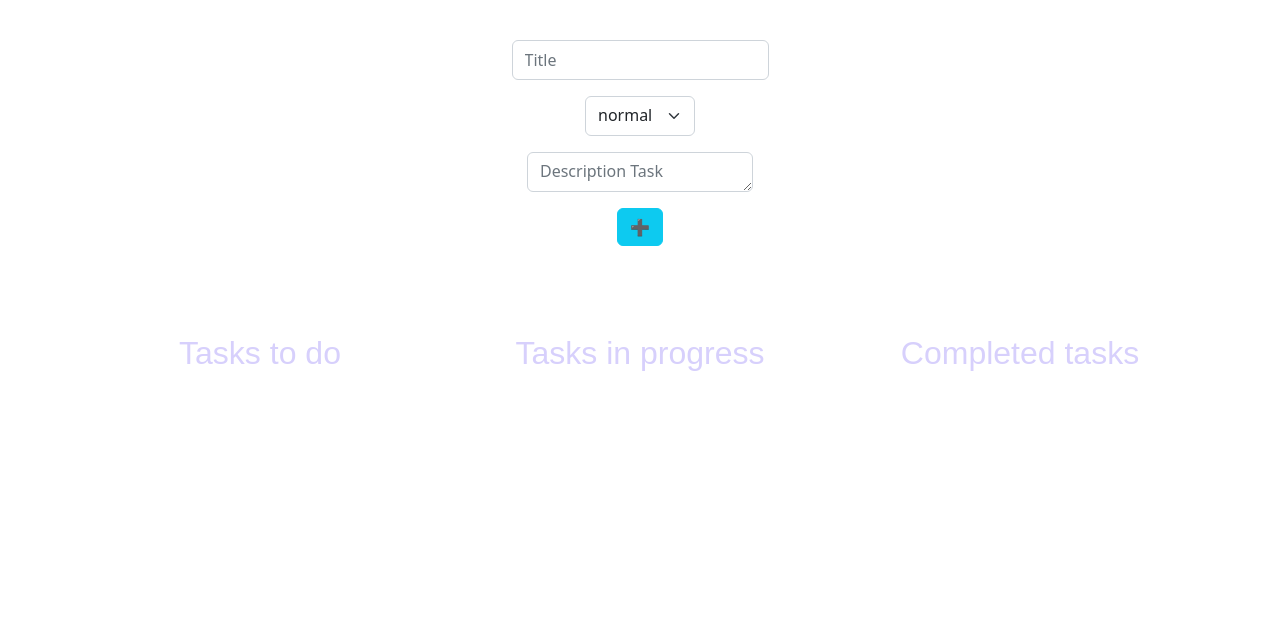
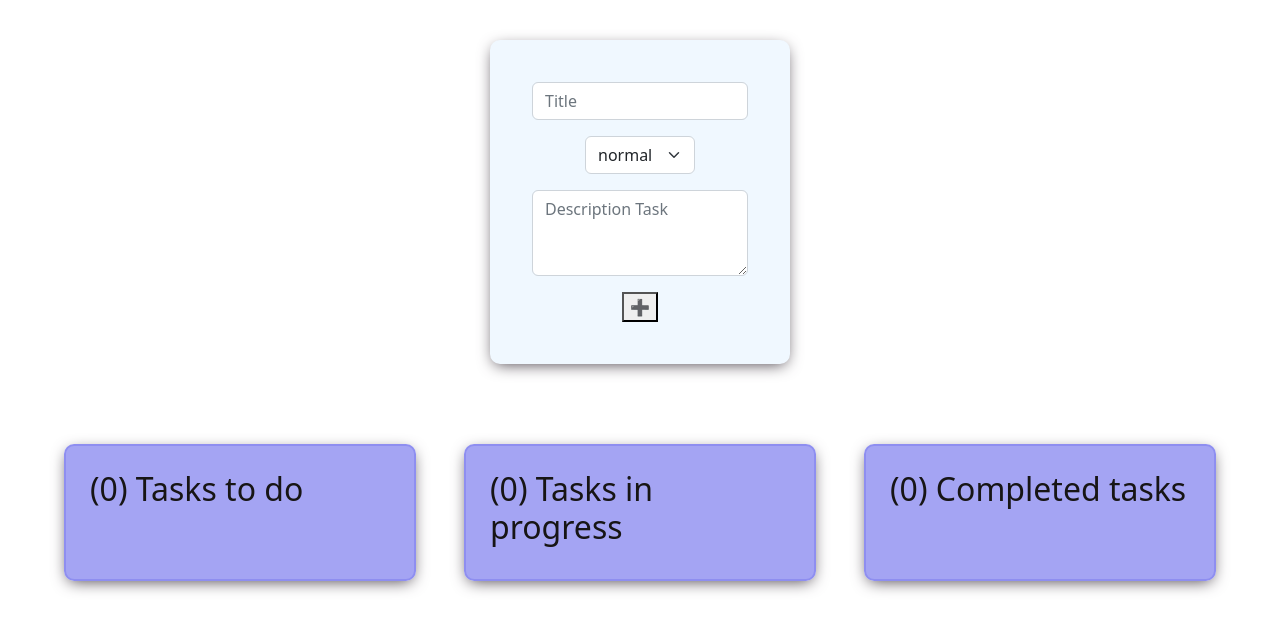
Before and after one commit to MoiFran/TaskManager, a React (Vite) app: page / in a window 1280 px wide. Shown: the top 632 px of the page. Built offline with nearby package versions, Linux system fonts and the light colour scheme.

Commit message:
new styles and date post

```diff
--- a/src/components/TaskDone.jsx
+++ b/src/components/TaskDone.jsx
@@ -3,8 +3,8 @@ import { TaskDoneItem } from "./TaskDoneItem";
 
 export const TaskDone = ({ doneTask, deleteTaskDone }) => {
   return (
-    <div className="task-container">
-      <h2>Completed tasks</h2>
+    <div className="task-block-container">
+      <h2> ({doneTask.length}) Completed tasks</h2>
       {doneTask.map((doneTask) => {
         return (
           <TaskDoneItem
--- a/src/components/TaskDoneItem.jsx
+++ b/src/components/TaskDoneItem.jsx
@@ -13,15 +13,18 @@ export const TaskDoneItem = ({ doneTask, deleteTaskDone }) => {
       <Card style={{ width: "18rem" }} className="card-item">
         <Card.Body>
           <Card.Title>
-            {doneTask.title}{" "}
+            <h4>Title</h4> {doneTask.title}
             <button className="btn-delete-done" onClick={deleteTask}>
               ❌
             </button>
           </Card.Title>
+          <Card.Text>
+            <h5>Description: </h5>
+            {doneTask.description}
+          </Card.Text>
           <Card.Subtitle className="mb-2 text-muted">
-            {moment().format("YYYY-MM-DD")}
+            Done Date: {moment().format("YYYY-MM-DD  HH:mm:ss")}
           </Card.Subtitle>
-          <Card.Text>{doneTask.description}</Card.Text>
         </Card.Body>
       </Card>
     </div>
--- a/src/components/TaskForm.jsx
+++ b/src/components/TaskForm.jsx
@@ -87,7 +87,7 @@ export const TaskForm = () => {
   console.log("inprogre", inProgressTask);
   console.log("todo", task);
   return (
-    <div className=" Task-form">
+    <div className="big-container">
       <div className="form-container ">
         <Form onSubmit={handleSubmit(onSubmit)} className="form-style">
           <Form.Group className="mb-3">
@@ -116,31 +116,28 @@ export const TaskForm = () => {
               className="input-group"
             />
           </Form.Group>
-          <Button variant="info" type="submit" value="addTask">
+          <button
+            className="btn-add"
+            variant="info"
+            type="submit"
+            value="addTask"
+          >
             ➕
-          </Button>
+          </button>
         </Form>
       </div>
-      <Container>
-        <Row>
-          <Col md={4}>
+
+      <div className="task-container">
         <TaskTodo
           todoTask={task}
           toStart={toStart}
           deleteTask={deleteTaskTodo}
         />
-          </Col>
-          <Col md={4}>
-            <TaskInPro
-              inProgressTask={inProgressTask}
-              finishTask={finishTask}
-            />
-          </Col>
-          <Col md={4} sm={12}>
+
+        <TaskInPro inProgressTask={inProgressTask} finishTask={finishTask} />
+
         <TaskDone doneTask={doneTask} deleteTaskDone={deleteTaskDone} />
-          </Col>
-        </Row>
-      </Container>
+      </div>
     </div>
   );
 };
--- a/src/components/TaskInPro.jsx
+++ b/src/components/TaskInPro.jsx
@@ -3,8 +3,8 @@ import { TaskInProItem } from "./TaskInProItem";
 
 export const TaskInPro = ({ inProgressTask, finishTask }) => {
   return (
-    <div className="task-container">
-      <h2>Tasks in progress</h2>
+    <div className="task-block-container">
+      <h2> ({inProgressTask.length}) Tasks in progress</h2>
       {inProgressTask.map((inProTask) => {
         return (
           <TaskInProItem
--- a/src/components/TaskInProItem.jsx
+++ b/src/components/TaskInProItem.jsx
@@ -1,6 +1,7 @@
 import React from "react";
 import Card from "react-bootstrap/Card";
 import Button from "react-bootstrap/Button";
+import moment from "moment/moment";
 
 export const TaskInProItem = ({ inProTask, finishTask }) => {
   const gestorDone = () => {
@@ -11,13 +12,19 @@ export const TaskInProItem = ({ inProTask, finishTask }) => {
     <div>
       <Card style={{ width: "18rem" }} className="card-item">
         <Card.Body>
-          <Card.Title>{inProTask.title}</Card.Title>
+          <Card.Title>
+            <h4>Title</h4>
+            {inProTask.title}
+          </Card.Title>
           <Card.Subtitle className="mb-2 text-muted">
-            {inProTask.lavel}
+            Importancia : {inProTask.lavel}
           </Card.Subtitle>
-          <Card.Text>{inProTask.description}</Card.Text>
+          <Card.Text>
+            <h4>Description</h4>
+            {inProTask.description}
+          </Card.Text>
           <Card.Subtitle className="mb-2 text-muted">
-            Start Date: {inProTask.postDate}
+            Start Date: {moment().format("YYYY-MM-DD HH:mm:ss")}
           </Card.Subtitle>
 
           <Button variant="primary" onClick={gestorDone}>
--- a/src/components/TaskTodo.jsx
+++ b/src/components/TaskTodo.jsx
@@ -3,8 +3,8 @@ import { TodoTaskItem } from "./TodoTaskItem";
 
 export const TaskTodo = ({ todoTask, toStart, deleteTask }) => {
   return (
-    <div className="task-container">
-      <h2>Tasks to do </h2>
+    <div className="task-block-container">
+      <h2> ({todoTask.length}) Tasks to do </h2>
       <div>
         {todoTask.map((task) => {
           return (
--- a/src/components/TodoTaskItem.jsx
+++ b/src/components/TodoTaskItem.jsx
@@ -22,7 +22,9 @@ export const TodoTaskItem = ({ task, toStart, deleteTask }) => {
           className="card-item"
         >
           <Card.Body>
-            <Card.Title>{task.title}</Card.Title>
+            <Card.Title>
+              <h4>Title</h4> {task.title}
+            </Card.Title>
             <Card.Subtitle className="mb-2 text-muted">
               Importancia : {task.lavel}
             </Card.Subtitle>
@@ -52,7 +54,9 @@ export const TodoTaskItem = ({ task, toStart, deleteTask }) => {
       ) : (
         <Card style={{ width: "18rem" }} className="card-item">
           <Card.Body>
-            <Card.Title>{task.title}</Card.Title>
+            <Card.Title>
+              <h4>Title</h4> {task.title}
+            </Card.Title>
             <Card.Subtitle className="mb-2 text-muted">
               Importancia : {task.lavel}
             </Card.Subtitle>
--- a/src/index.css
+++ b/src/index.css
@@ -3,7 +3,19 @@
  padding: 0;
  width: 100%;
  height: 100vh;
-background:  rgb(97, 97, 241) ;
+ background:  rgb(97, 97, 241) ;
+
+}
+
+.big-container{
+  margin: 0;
+  padding: 0;
+  display: flex;
+  flex-direction: column;
+  justify-content: center;
+  align-items: center;
+  width: 100%;
+  height: 100%;
 
 }
 
@@ -22,24 +34,56 @@ background:  rgb(97, 97, 241) ;
   width: 300px;
   margin-top: 2.5rem;
   margin-bottom: 3.5rem;
+  background-color: aliceblue;
+  padding: 2.5rem;
+  border-radius: 10px;
+  border: 2px solid aliceblue;
+  -webkit-box-shadow: 0px 4px 16px -4px rgba(66, 57, 66, 1);
+    -moz-box-shadow: 0px 4px 16px -4px rgba(66, 57, 66, 1);
+    box-shadow: 0px 4px 16px -4px rgba(66, 57, 66, 1);
 }
 
-.input-group{
+.task-container{
+  display: flex;
+  flex-direction: row;
+  flex-wrap: wrap;
+
+
+}
+
+
+.task-block-container{
+  display: flex;
+  flex-direction: column;
+  width: 22rem;
+  margin-top: 2.5rem;
+  margin-bottom: 3.5rem;
+background: rgba(135, 135, 239, 0.753);
+  padding: 1.5rem;
+  border-radius: 10px;
+  border: 2px solid rgba(135, 135, 239, 0.753);
+  margin: 1.5rem;
+  -webkit-box-shadow: 0px 4px 16px -4px rgba(66, 57, 66, 1);
+    -moz-box-shadow: 0px 4px 16px -4px rgba(66, 57, 66, 1);
+    box-shadow: 0px 4px 16px -4px rgba(66, 57, 66, 1);
+}
+
+/* .input-group{
   height: 2.5rem;
   margin: 0;
   background-color: rgba(190, 225, 240, 0.934);
   border: none;
-}
+} */
 
 
-.task-container{
+/* .task-container{
   display: flex;
   flex-direction: column;
   align-items: center;
   padding: 1.5rem;
   border-radius: 0.5rem;
   margin: 0.5rem;
-}
+} */
 
 .card-item{
   background-color:#FFFFFF;
@@ -50,16 +94,18 @@ background:  rgb(97, 97, 241) ;
 }
 
 h2{
-  font-family: 'Oswald', sans-serif;
-    font-family: 'Radio Canada', sans-serif;
-    font-family: 'Roboto Flex', sans-serif;
-    color: rgb(215, 208, 252);
+  font-family: system-ui, -apple-system, BlinkMacSystemFont, 'Segoe UI', Roboto, Oxygen, Ubuntu, Cantarell, 'Open Sans', 'Helvetica Neue', sans-serif;
+
+    color: #171515;
 }
 
 .btn-start{
   margin: 1rem;
   background-color: green;
   font-family: 'Radio Canada', sans-serif;
+   -webkit-box-shadow: 0px 4px 16px -4px rgba(66, 57, 66, 1);
+    -moz-box-shadow: 0px 4px 16px -4px rgba(66, 57, 66, 1);
+    box-shadow: 0px 4px 16px -4px rgba(66, 57, 66, 1);
 }
 
 .btn-delete{
```
Lines whose indentation alone changed are shown as unchanged.
